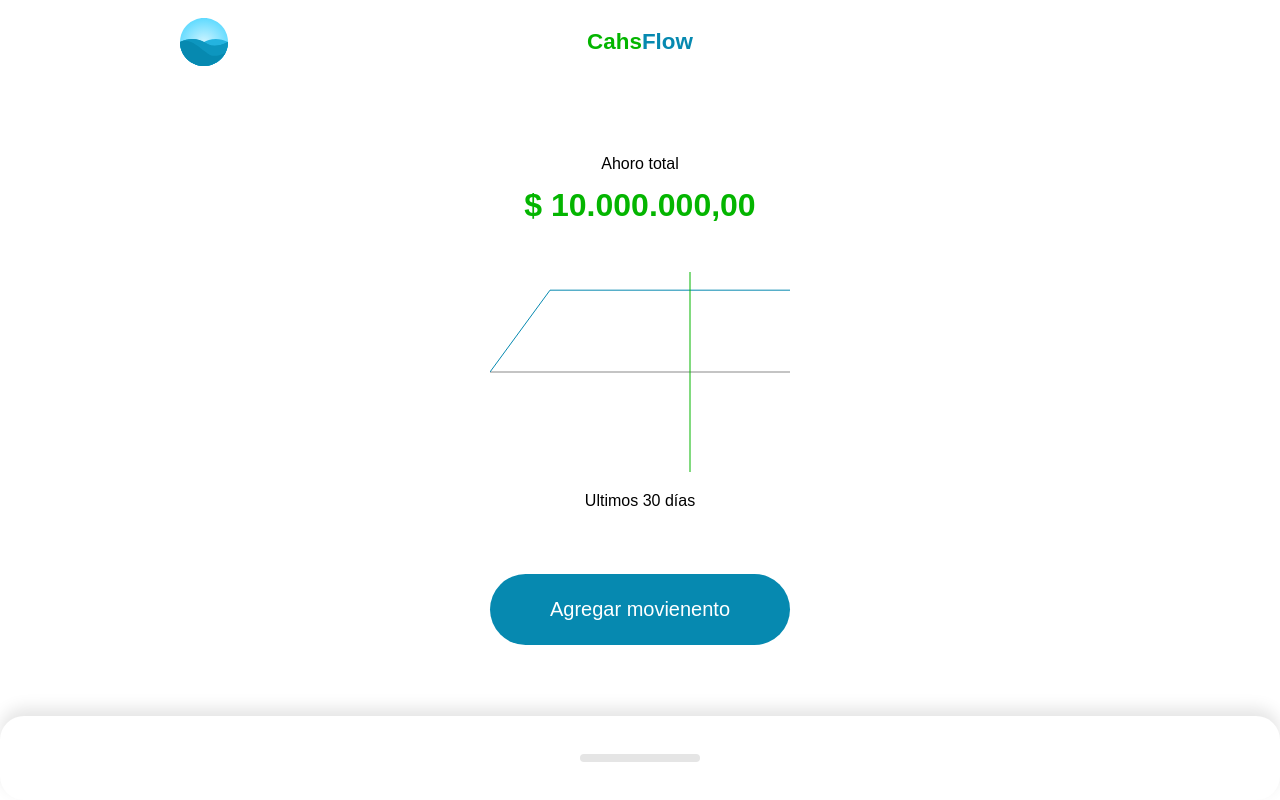
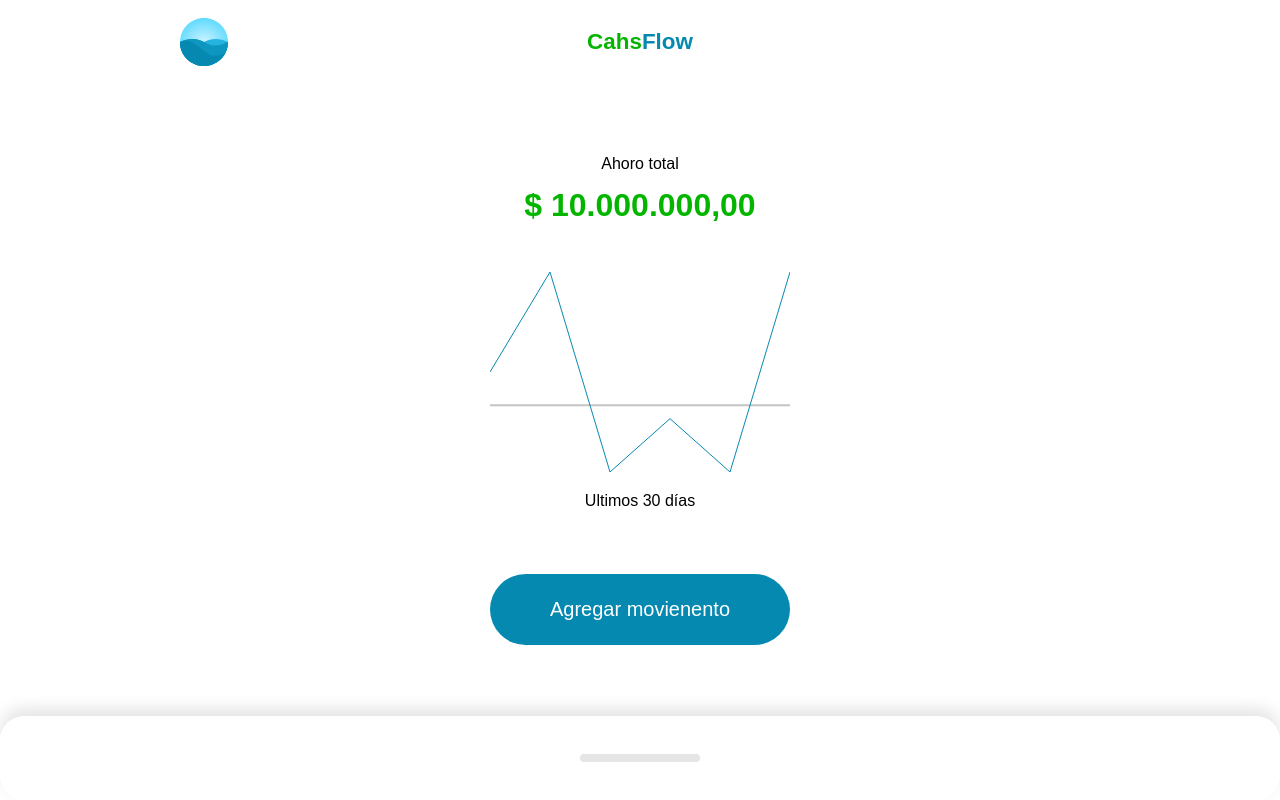
Before and after one commit to DannielNavas/cashflow, a Vue app: page / in a window 1280 px wide. Built offline with nearby package versions, Linux system fonts and the light colour scheme.

Commit message:
✨ graphic completed

```diff
--- a/src/components/Home.vue
+++ b/src/components/Home.vue
@@ -42,7 +42,7 @@ export default {
   data() {
     return {
       amount: 0,
-      amounts: [1000, 500, -100, 1000, 1000],
+      amounts: [1000, -500, -100, -500, 1000],
       movements: [
         {
           id: 1,
--- a/src/components/Resume/Graphic.vue
+++ b/src/components/Resume/Graphic.vue
@@ -1,14 +1,19 @@
 <!-- eslint-disable vue/multi-word-component-names -->
 <template>
   <div>
-    <svg viewBox="0 0 300 200">
+    <svg
+      @touchstart="tap"
+      @touchmove="tap"
+      @touchend="untap"
+      viewBox="0 0 300 200"
+    >
       <line
         stroke="#c4c4c4"
         stroke-width="2"
         x1="0"
-        y1="100"
+        :y1="zero"
         x2="300"
-        y2="100"
+        :y2="zero"
       />
       <polyline
         fill="none"
@@ -17,11 +22,12 @@
         :points="points"
       />
       <line
+        v-show="showPointer"
         stroke="#04b500"
         stroke-witdh="2"
-        x1="200"
+        :x1="pointer"
         y1="0"
-        x2="200"
+        :x2="pinter"
         y2="200"
       />
     </svg>
@@ -30,7 +36,7 @@
 </template>
 
 <script setup>
-import { computed, defineProps, toRefs } from "vue";
+import { computed, defineProps, ref, toRefs } from "vue";
 
 const props = defineProps({
   amounts: {
@@ -44,20 +50,42 @@ const { amounts } = toRefs(props);
 const amountToPixels = (amount) => {
   const max = Math.max(...amounts.value);
   const min = Math.min(...amounts.value);
-  const range = max - min;
-  return ((amount - min) * 100) / range;
+
+  const amountAbs = amount + Math.abs(min);
+  const minmax = Math.abs(max) + Math.abs(min);
+
+  const percent = ((amountAbs * 100) / minmax) * 2;
+
+  return 200 - percent;
 };
+
+const zero = computed(() => {
+  return amountToPixels(0);
+});
 
 const points = computed(() => {
   const total = amounts.value.length;
-  return Array(total)
-    .fill(100)
-    .reduce((points, amount, i) => {
-      const x = (300 / total) * (i + 1);
-      const y = amountToPixels(amount);
-      return `${points} ${x},${y}`;
-    }, "0, 100");
+  return amounts.value.reduce((points, amount, i) => {
+    const x = (300 / total) * (i + 1);
+    const y = amountToPixels(amount);
+    return `${points} ${x},${y}`;
+  }, "0, 100");
 });
+
+const showPointer = ref(false);
+const pointer = ref(0);
+
+const tap = ({ target, touches }) => {
+  showPointer.value = true;
+  const elementWidth = target.getBoundingClientRect().width;
+  const elementX = target.getBoundingClientRect().x;
+  const touchX = touches[0].clientX;
+  pointer.value = ((touchX - elementX) * 300) / elementWidth;
+};
+
+const untap = () => {
+  showPointer.value = false;
+};
 </script>
 
 <style scoped>
```
